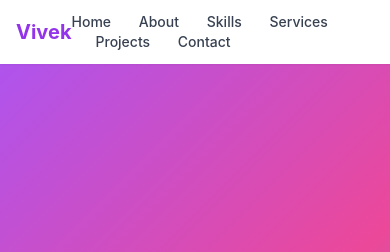
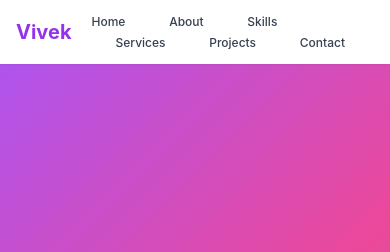
Before and after one commit to vivek001-sketch/Portfolio-Website, a plain HTML site: page index.html in a window 390 px wide. Shown: the top 252 px of the page. Drawn offline with nearby package versions, Linux system fonts and the light colour scheme.

Commit message:
Update index.html

```diff
--- a/index.html
+++ b/index.html
@@ -21,6 +21,19 @@
       background-color: #f3f4f6;
       border-radius: 9999px;
     }
+    @media (max-width: 640px) {
+  nav {
+    padding: 0.5rem 0.75rem;
+  }
+  nav a {
+    font-size: 0.75rem; /* text-xs */
+    padding: 0.25rem 0.5rem;
+  }
+  nav .logo {
+    margin-right: 0.5rem;
+  }
+    }
+
   </style>
 </head>
 <body class="text-gray-800">
```
